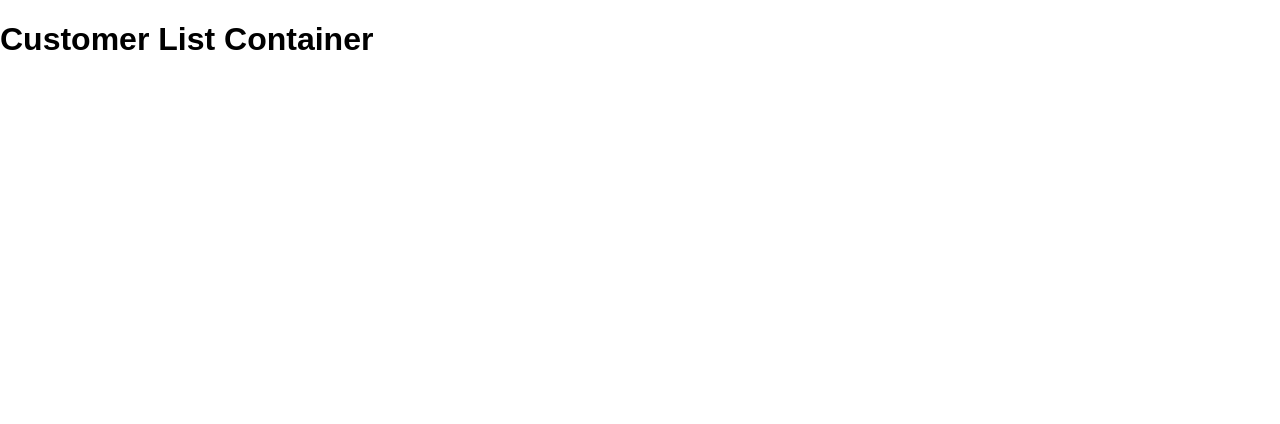
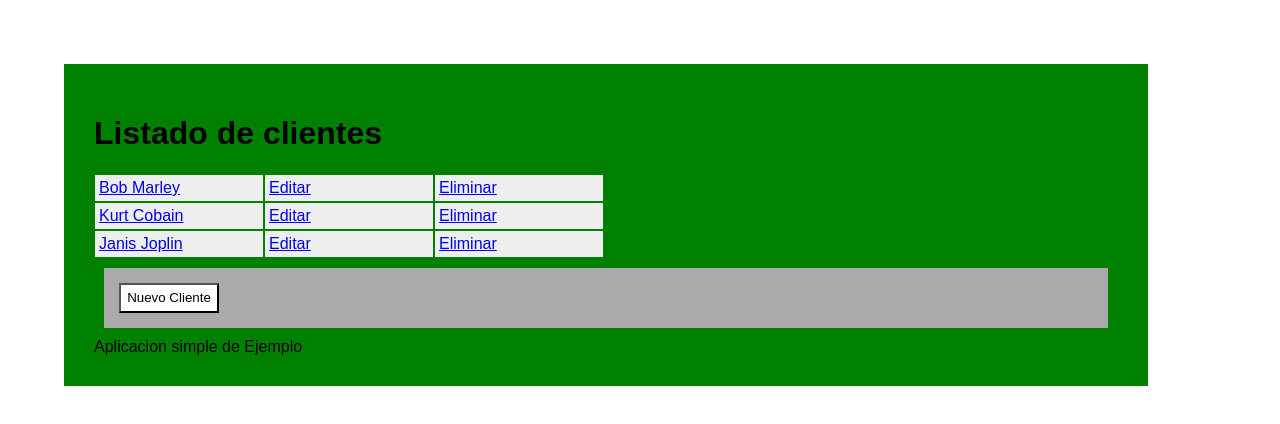
Before and after one commit to isaaccolls/customers-app, a React (Create React App) app: page /customers in a window 1280 px wide. Shown: the top 424 px of the page. Built offline with nearby package versions, Linux system fonts and the light colour scheme.

Commit message:
dummies customers on CustomersContainer

```diff
--- a/src/App.js
+++ b/src/App.js
@@ -2,6 +2,7 @@
 import { BrowserRouter as Router, Route, Switch} from 'react-router-dom';
 import './App.css';
 import HomeContainer from './containers/HomeContainer';
+import CustomersContainer from './containers/CustomersContainer';
 
 class App extends Component {
 
@@ -15,7 +16,7 @@
       <Router>
         <div>
           <Route exact path="/" component={HomeContainer} />
-          <Route exact path="/customers" component={this.renderCustomerListContainer} />
+          <Route exact path="/customers" component={CustomersContainer} />
           <Switch>
             <Route path="/customers/new" component={this.renderCustomerNewContainer} />
             <Route path="/customers/:dni" component={this.renderCustomerContainer} />
--- a/src/components/CustomerListItem.js
+++ b/src/components/CustomerListItem.js
@@ -1,18 +1,19 @@
 import React from 'react';
 import PropTypes from 'prop-types';
+import { Link } from 'react-router-dom';
 
-const CustomerListItem = ({ name, editAction, delAction, urlPath }) => {
+const CustomerListItem = ({ name, editAction, delAction, urlPath, dni }) => {
     return (
         <div>
             <div className="customer-list-item">
                 <div className="field">
-                    <link to={`${props.urlPath}${dni}`}>{name}</link>
+                    <Link to={`${urlPath}${dni}`}>{name}</Link>
                 </div>
                 <div className="field">
-                    <link to={`${props.urlPath}${dni}/edit`}>{editAction}</link>
+                    <Link to={`${urlPath}${dni}/edit`}>{editAction}</Link>
                 </div>
                 <div className="field">
-                    <link to={`${props.urlPath}${dni}/delete`}>{delAction}</link>
+                    <Link to={`${urlPath}${dni}/delete`}>{delAction}</Link>
                 </div>
             </div>
         </div>
@@ -20,6 +21,7 @@
 };
 
 CustomerListItem.propTypes = {
+    dni: PropTypes.string.isRequired,
     name: PropTypes.string.isRequired,
     editAction: PropTypes.string.isRequired,
     delAction: PropTypes.string.isRequired,
--- a/src/components/CustomersList.js
+++ b/src/components/CustomersList.js
@@ -1,15 +1,17 @@
 import React from 'react';
-import PropTypes from 'prop-types'l
+import PropTypes from 'prop-types';
+import CustomerListItem from './CustomerListItem';
 
-const CustomersList = ({ customers }) => {
+const CustomersList = ({ customers, urlPath }) => {
     return (
         <div>
             <div className="customers-list">
                 {
-                    customers.map(c => >
+                    customers.map(c =>
                         <CustomerListItem
                             key={c.dni}
-                            customer={c.name}
+                            dni={c.dni}
+                            name={c.name}
                             editAction={'Editar'}
                             delAction={'Eliminar'}
                             urlPath={urlPath}>
@@ -21,8 +23,8 @@
     );
 };
 
-CustomersList.PropTypes = {
-    customers: propTypes.array.isRequired,
+CustomersList.propTypes = {
+    customers: PropTypes.array.isRequired,
     urlPath: PropTypes.string.isRequired,
 };
 
--- /dev/null
+++ b/src/containers/CustomersContainer.js
@@ -0,0 +1,55 @@
+import React, { Component } from 'react';
+import PropTypes from 'prop-types';
+import AppFrame from '../components/AppFrame';
+import CustomersList from '../components/CustomersList';
+import CustomersActions from '../components/CustomersActions';
+
+const customers = [
+    {
+        "dni" : "420000",
+        "name": "Bob Marley",
+        "age": 37,
+    },
+    {
+        "dni" : "421000",
+        "name": "Kurt Cobain",
+        "age": 46,
+    },
+    {
+        "dni" : "422000",
+        "name": "Janis Joplin",
+        "age": 21,
+    },
+];
+
+class CustomersContainer extends Component {
+
+    renderBody = () => (
+        <div>
+            <CustomersList
+                customers={customers}
+                urlPath={'customer/'}
+            ></CustomersList>
+            <CustomersActions>
+                <button onClick={this.handleAddNew}>Nuevo Cliente</button>
+            </CustomersActions>
+        </div>
+    )
+
+    render() {
+        return (
+            <div>
+                <AppFrame
+                    header={'Listado de clientes'}
+                    body={this.renderBody(customers)}
+                ></AppFrame>
+            </div>
+        );
+    }
+}
+
+CustomersContainer.propTypes = {
+
+};
+
+export default CustomersContainer;
--- a/src/containers/HomeContainer.js
+++ b/src/containers/HomeContainer.js
@@ -1,5 +1,4 @@
 import React, { Component } from 'react';
-import PropTypes from 'prop-types';
 import { withRouter } from 'react-router-dom';
 import AppFrame from '../components/AppFrame';
 import CustomersActions from '../components/CustomersActions';
@@ -31,8 +30,5 @@
     }
 }
 
-HomeContainer.propTypes = {
-
-};
 
 export default withRouter(HomeContainer);
--- a/src/index.css
+++ b/src/index.css
@@ -41,3 +41,11 @@
   height: 30px;
   margin: 5px;
 }
+
+.customer-list-item .field {
+  width: 160px;
+  margin: 1px;
+  padding: 4px;
+  background: #EEE;
+  display: inline-block;
+}
```
